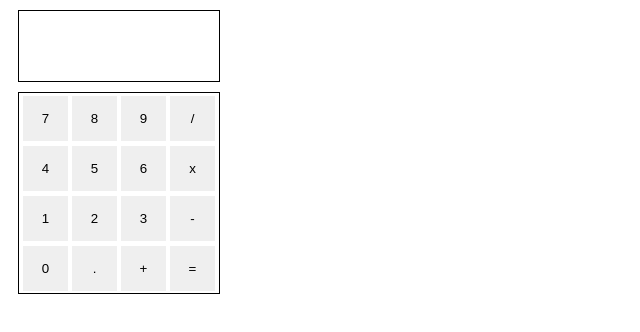
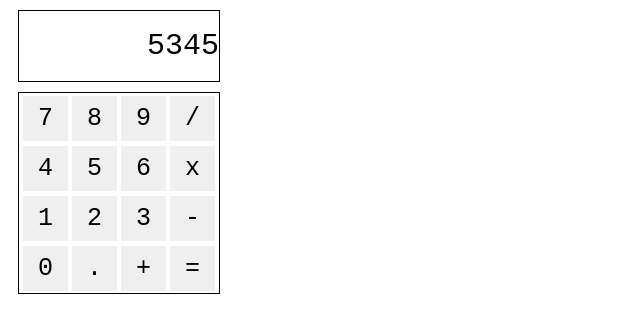
Before and after one commit to CriisMi/calculator, a plain HTML site: page index.html in a window 1280 px wide. Shown: the whole page, without its empty margins (0-640 px from the left). Drawn offline with Linux system fonts and the light colour scheme.

Commit message:
Add text to display and stiled fonts

```diff
--- a/index.html
+++ b/index.html
@@ -10,9 +10,7 @@
 </head>
 <body>
     <div class="calculator">
-        <div class="display">
-
-        </div>
+        <div class="display"><div class="display-text">5345</div></div>
         <div class="keypad">
 
                 <button>7</button>
--- a/style.css
+++ b/style.css
@@ -11,8 +11,16 @@
 
 .display {
     height: 70px;
+    display: flex;
+    align-items: center;
+    justify-content: flex-end;
+}
 
+.display-text {
+    font-family: 'Courier New', Courier, monospace;
+    font-size: 30px;
 }
+
 .keypad {
     height: 200px;
     display: flex;
@@ -21,6 +29,8 @@
     justify-content: space-evenly;
 }
 button {
+    font-family: 'Courier New', Courier, monospace;
+    font-size: 25px;
     padding: 0;
     border-radius: 0%;
     border: 0;
```
